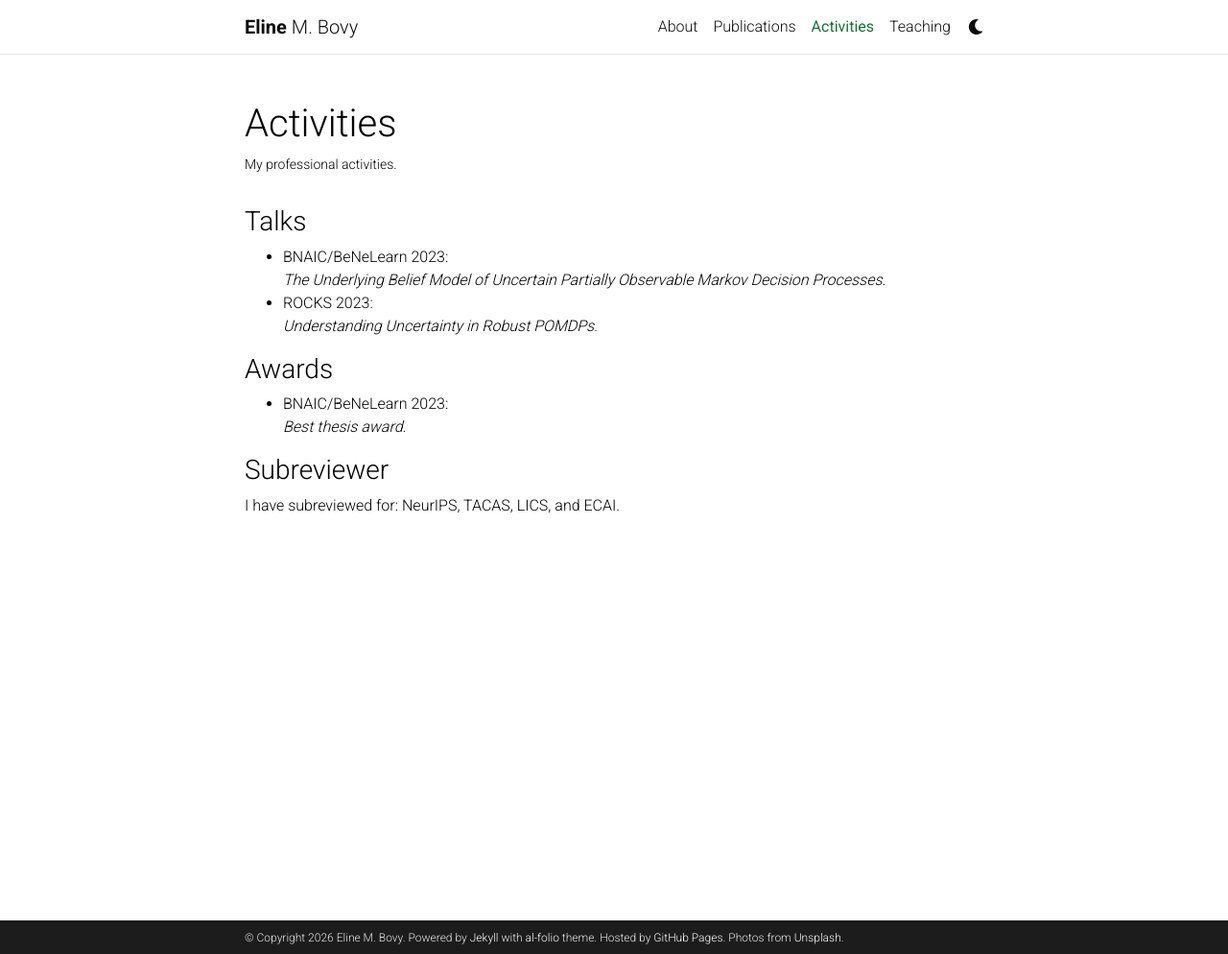
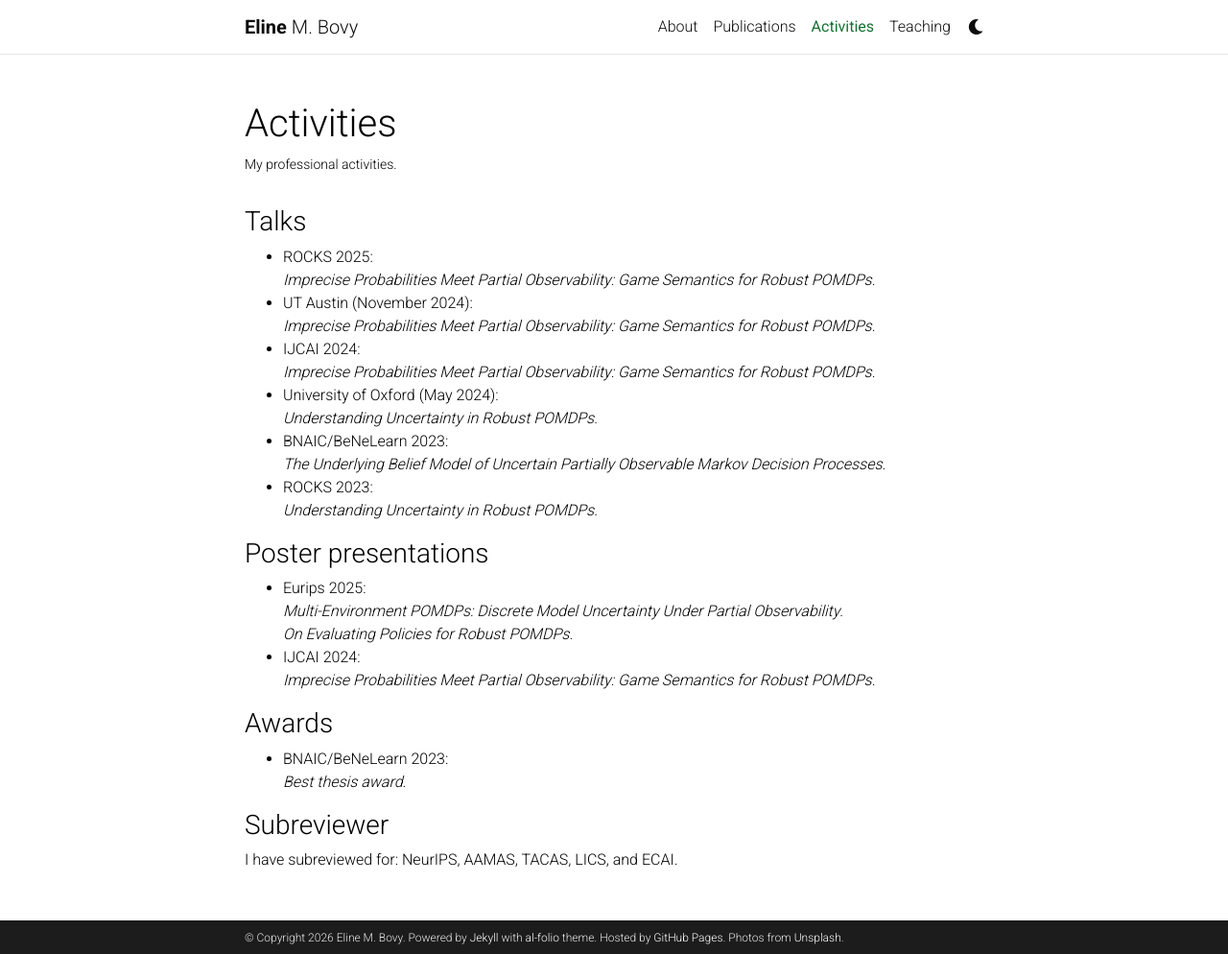
Before and after one commit to ElineBovy/ElineBovy.github.io, a Jekyll site: the page built from _pages/activities.md, in a window 1280 px wide and 994 px high. Shown: the whole window at 96% size. Built offline with Jekyll 4.4.1, drawn with Linux system fonts in a browser that asks for light colours; comment, search, counter and statistics services are not loaded; a style sheet for code colours, icons or effects is not loaded.

Commit message:
Update activities.md

```diff
--- a/_pages/activities.md
+++ b/_pages/activities.md
@@ -8,14 +8,29 @@ nav_order: 5
 ---
 
 ### Talks
+* ROCKS 2025:\
+    _Imprecise Probabilities Meet Partial Observability: Game Semantics for Robust POMDPs_.
+* UT Austin (November 2024):\
+    _Imprecise Probabilities Meet Partial Observability: Game Semantics for Robust POMDPs_.
+* IJCAI 2024:\
+    _Imprecise Probabilities Meet Partial Observability: Game Semantics for Robust POMDPs_.
+* University of Oxford (May 2024):\
+    _Understanding Uncertainty in Robust POMDPs_.
 * BNAIC/BeNeLearn 2023:\
     _The Underlying Belief Model of Uncertain Partially Observable Markov Decision Processes_.
 * ROCKS 2023:\
     _Understanding Uncertainty in Robust POMDPs_.
+
+### Poster presentations
+* Eurips 2025:\
+    _Multi-Environment POMDPs: Discrete Model Uncertainty Under Partial Observability_.\
+    _On Evaluating Policies for Robust POMDPs_.
+* IJCAI 2024:\
+    _Imprecise Probabilities Meet Partial Observability: Game Semantics for Robust POMDPs_.
 
 ### Awards
 * BNAIC/BeNeLearn 2023:\
     _Best thesis award_.
 
 ### Subreviewer
-I have subreviewed for: NeurIPS, TACAS, LICS, and ECAI.
+I have subreviewed for: NeurIPS, AAMAS, TACAS, LICS, and ECAI.
```
